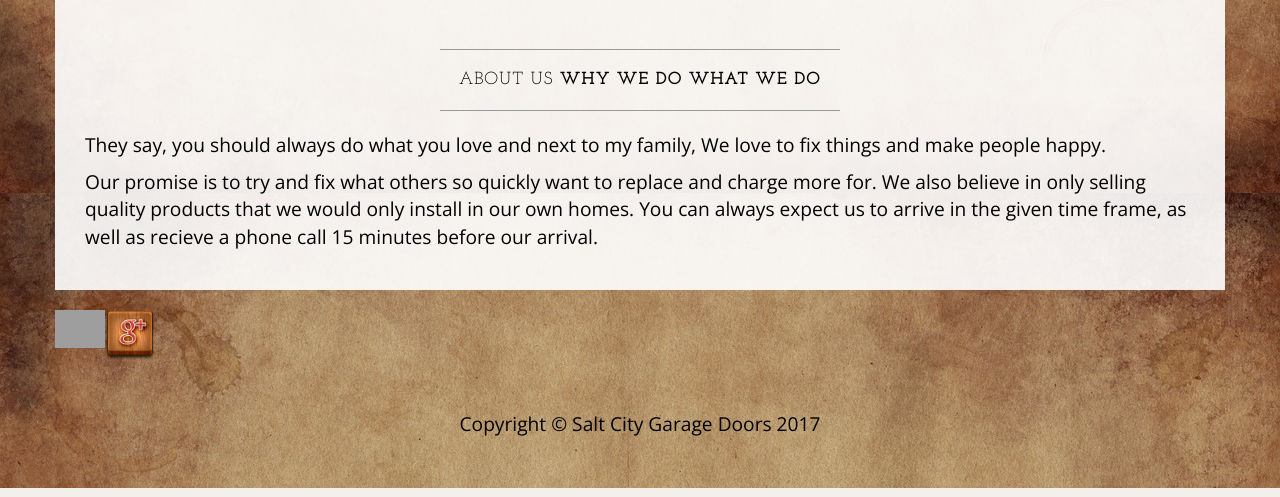
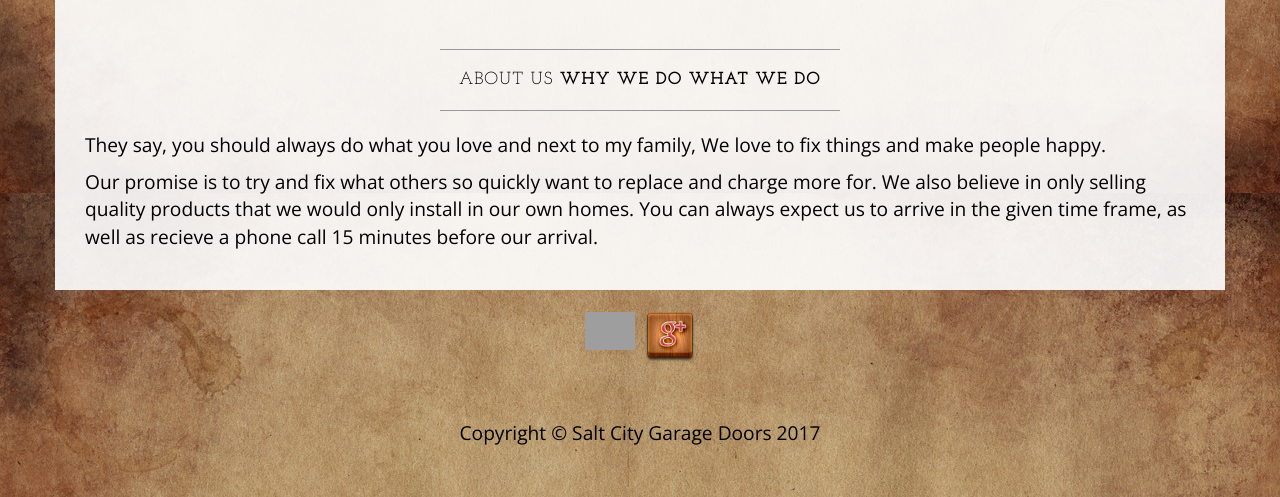
Before and after one commit to jcolber/saltcity, a PHP site: page /index.php in a window 1280 px wide. Shown: the part 1517-2014 px from the top of the page. Run offline with PHP 8.4, Linux system fonts and the light colour scheme; grey boxes are pictures that could not be loaded.

Commit message:
Add files via upload

```diff
--- a/css/business-casual.css
+++ b/css/business-casual.css
@@ -243,17 +243,37 @@ footer p {
     }*/
 
 
-
+/*.social ul{
+    display:inline-block;
+}
 .social li {
     float:left;
     list-style:none;
-    margin-left:auto;
     display:inline;
+
 }
-
+*/
 
 .social img{
     max-width:50px;
     text-align:center;
     vertical-align: middle;
+
 }
+    .wrapper {
+        text-align: center;
+    }
+    .wrapper ul {
+        display: inline-block;
+        margin: 0;
+        padding: 0;
+        /* For IE, the outcast */
+        zoom:1;
+        *display: inline;
+    }
+    .wrapper li {
+        float: left;
+        padding: 2px 5px;
+        /*border: 1px solid black;*/
+        list-style: none;
+    }
--- a/footer.php
+++ b/footer.php
@@ -1,13 +1,18 @@
     <footer>
         <!-- <div class="container"> -->
             <!-- <div class="row"> -->
+            <div class="wrapper">
                 <div class="social col-xs-12" >
                     <ul>
-                        <li><a href="facebook.com/saltcitygaragedoors" target="blank"><img class="img-responsive" src="/img/facebook.png" alt="Facebook"></a></li>
-                        <li><a href="plus.google.com/saltcitygaragedoors" target="blank"><img class="img-responsive" src="/img/google-plus.png" alt="Google Plus"></a></li>
+                        <li>
+                            <a href="https://www.facebook.com/saltcitygaragedoors/" target="blank"><img class="img-responsive" src="/img/facebook.png" alt="Facebook"></a>
+                        </li>
+                        <li>
+                            <a href="https://plus.google.com/b/112853094264178159519/112853094264178159519" target="blank"><img class="img-responsive" src="/img/google-plus.png" alt="Google Plus"></a>
+                        </li>
                     </ul>
                 </div>
-
+            </div>
                 <div class="col-xs-12 text-center">
                     <p>Copyright &copy; Salt City Garage Doors
                         <script language="javascript" type="text/javascript">
```
